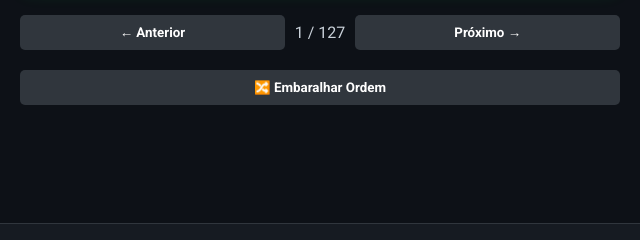
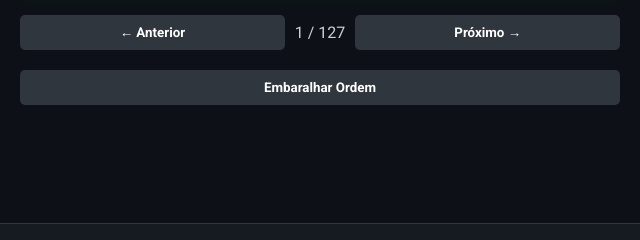
Before and after one commit to KureishiDev/CyberFlash, a plain HTML site: page index.html in a window 1280 px wide. Shown: the part 486-726 px from the top of the page, 320-960 px from the left. Drawn offline with Linux system fonts and the light colour scheme.

Commit message:
Update index.html

```diff
--- a/index.html
+++ b/index.html
@@ -60,7 +60,7 @@
                 <button onclick="nextCard()" class="ctrl-btn">Próximo →</button>
             </div>
 
-            <button onclick="shuffleCards()" class="shuffle-btn">🔀 Embaralhar Ordem</button>
+            <button onclick="shuffleCards()" class="shuffle-btn">Embaralhar Ordem</button>
         </section>
 
         <section id="about" class="section hidden">
```
